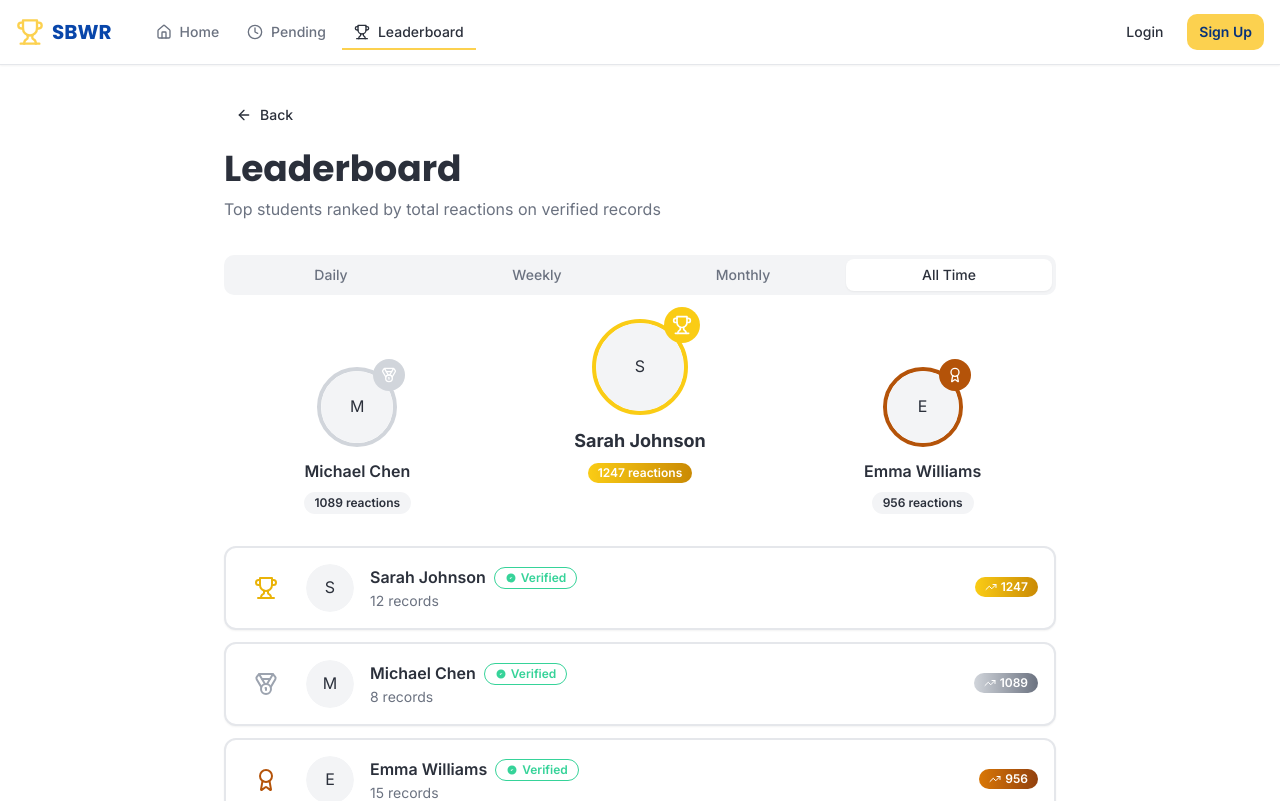
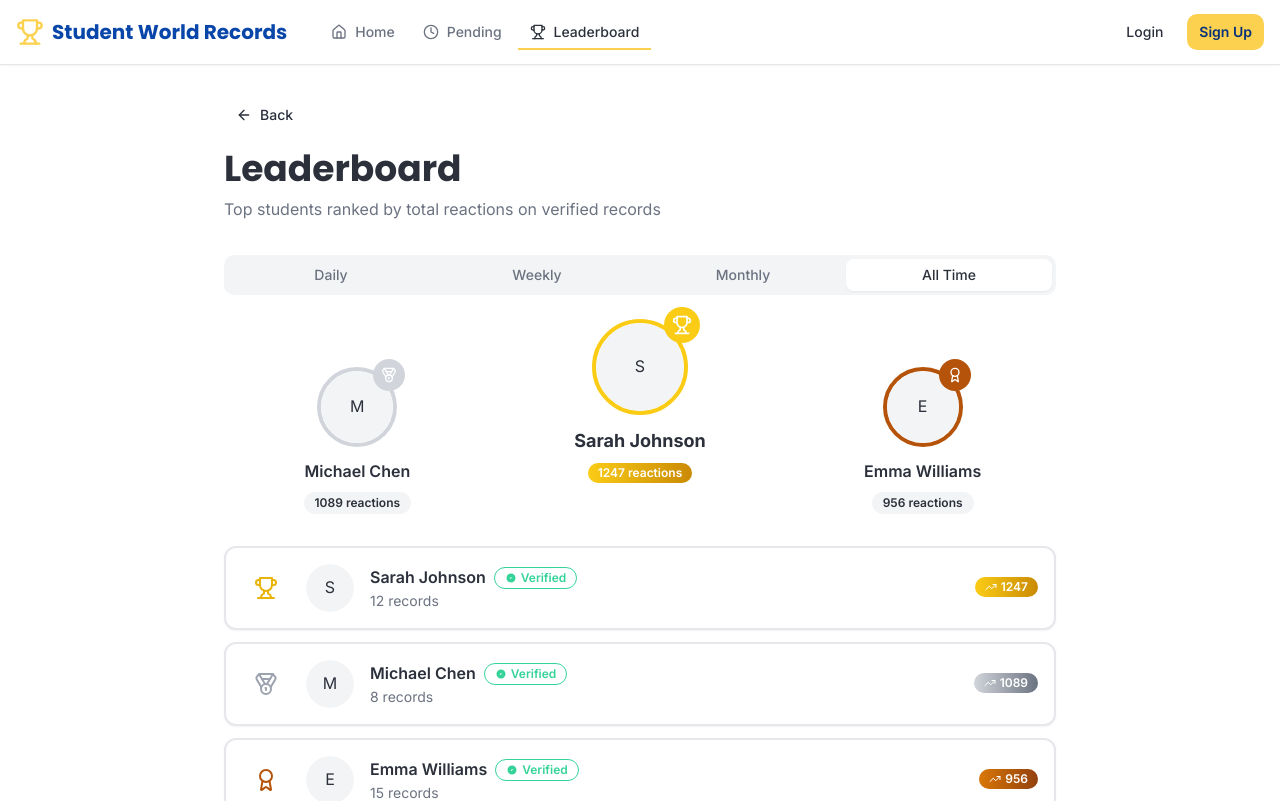
Before and after one commit to RevanthBoina/student-achieve, a React (Vite) app: page /leaderboard in a window 1280 px wide. Shown: the top 801 px of the page. Built offline with nearby package versions, Linux system fonts and the light colour scheme.

Commit message:
Update SBWR branding to 'Student World Records'
- Replace 'SBWR' abbreviation with full 'Student World Records' text in Navigation component
- Update footer heading from 'About SBWR' to 'About Student World Records'
- Improve brand consistency and clarity across the application

```diff
--- a/src/components/Footer.tsx
+++ b/src/components/Footer.tsx
@@ -10,7 +10,7 @@
           <div>
             <h3 className="font-bold font-poppins text-lg mb-4 flex items-center gap-2">
               <Trophy className="h-5 w-5 text-gold" />
-              About SBWR
+              About Student World Records
             </h3>
             <ul className="space-y-2 text-sm text-primary-foreground/80">
               <li>
--- a/src/components/Navigation.tsx
+++ b/src/components/Navigation.tsx
@@ -25,7 +25,7 @@
             className="flex items-center gap-2 text-xl font-bold font-poppins text-primary hover:text-primary-light transition-colors"
           >
             <Trophy className="h-7 w-7 text-gold" />
-            <span className="hidden sm:inline">SBWR</span>
+            <span className="hidden sm:inline">Student World Records</span>
           </NavLink>
 
           <div className="hidden md:flex items-center gap-1">
```
